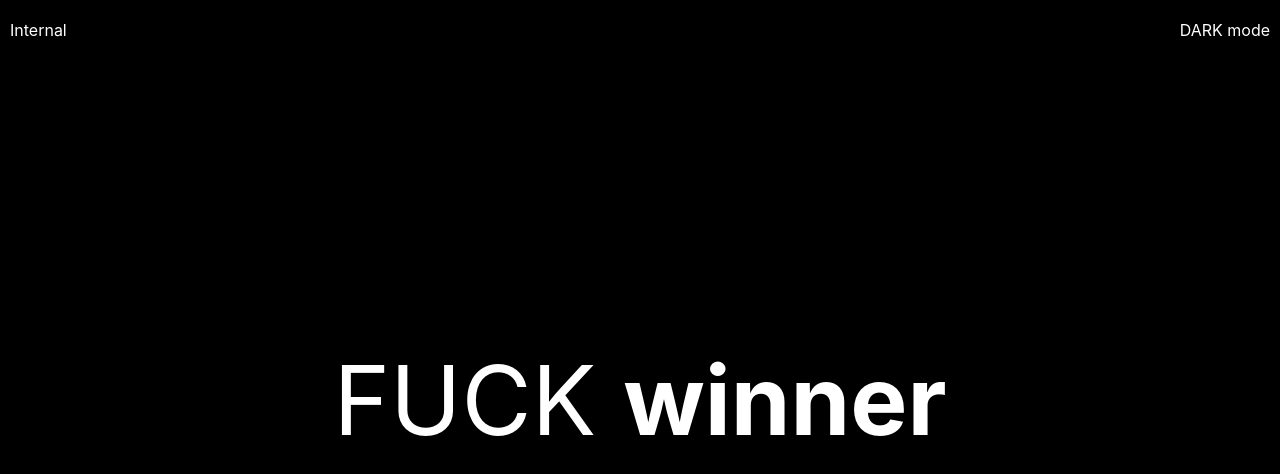
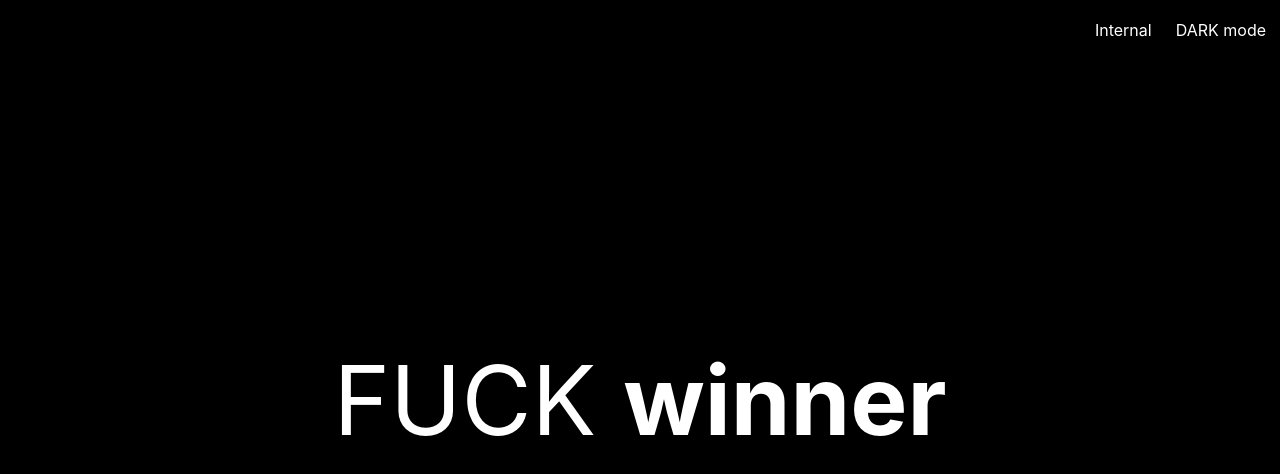
Before and after one commit to jhderojasUVa/randomfuckwork, a React (Create React App) app: page / in a window 1280 px wide. Shown: the top 474 px of the page. Built offline with nearby package versions, Linux system fonts and the light colour scheme.

Commit message:
Update menu and doc
Update menu position and doc

```diff
--- a/src/App.css
+++ b/src/App.css
@@ -2,19 +2,18 @@
   text-align: center;
 }
 
-.App-mode, .App-where {
+.App-menu {
   position: absolute;
   top: 0;
-  padding: 10px;
-  margin: 10px auto;
-}
-
-.App-mode {
   right: 0;
 }
 
-.App-where {
-  left: 0;
+.App-mode, .App-where {
+  display: inline-block;
+  padding: 10px;
+  margin: 10px auto;
+  margin-right: 0.25rem;
+  transition: all 0.4s
 }
 
 .App-mode:hover, .App-where:hover {
@@ -31,6 +30,10 @@
   color: black;
   margin: 0;
   padding: 0;
+}
+
+.App-mode:hover p, .App-where:hover p {
+  color: white;
 }
 
 .App-header.dark {
--- a/src/App.js
+++ b/src/App.js
@@ -80,11 +80,13 @@ function App() {
   let appClass = 'App-header ' + color;
   return (
     <div className="App">
-      <div className="App-where">
-        <p className={color} onClick={changeFrom}>{wikipedia ? 'Wikipedia' : 'Internal'}</p>
-      </div>
-      <div className="App-mode">
-        <p className={color} onClick={changeMode}>{color.toUpperCase()} mode</p>
+      <div className="App-menu">
+        <div className="App-where">
+          <p className={color} onClick={changeFrom}>{wikipedia ? 'Wikipedia' : 'Internal'}</p>
+        </div>
+        <div className="App-mode">
+          <p className={color} onClick={changeMode}>{color.toUpperCase()} mode</p>
+        </div>
       </div>
       <header className={appClass}>
         <p onClick={pageReload}>
```
Also changed, not shown: 1 other file (tests, documents, lock files or other folders).
